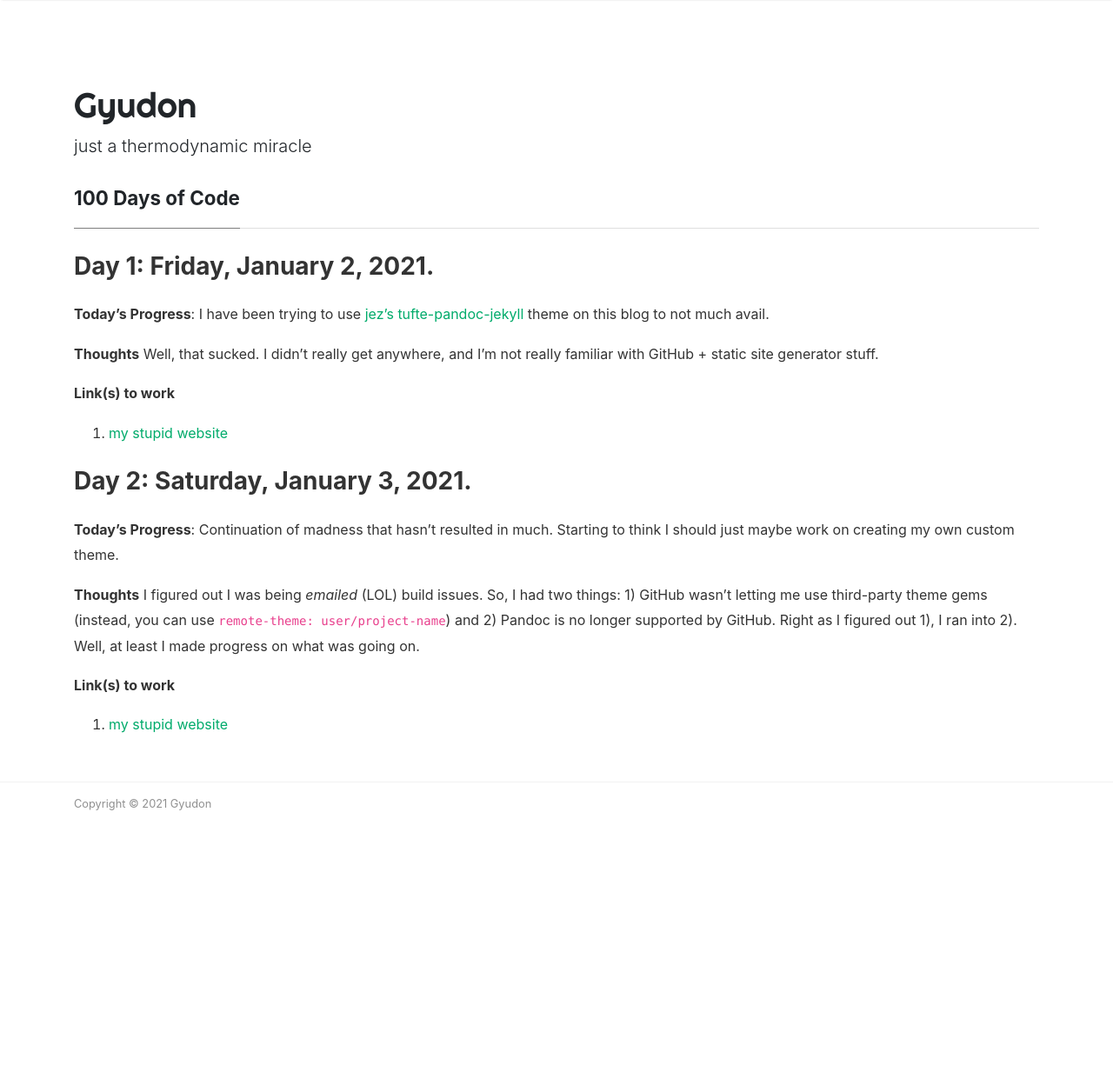
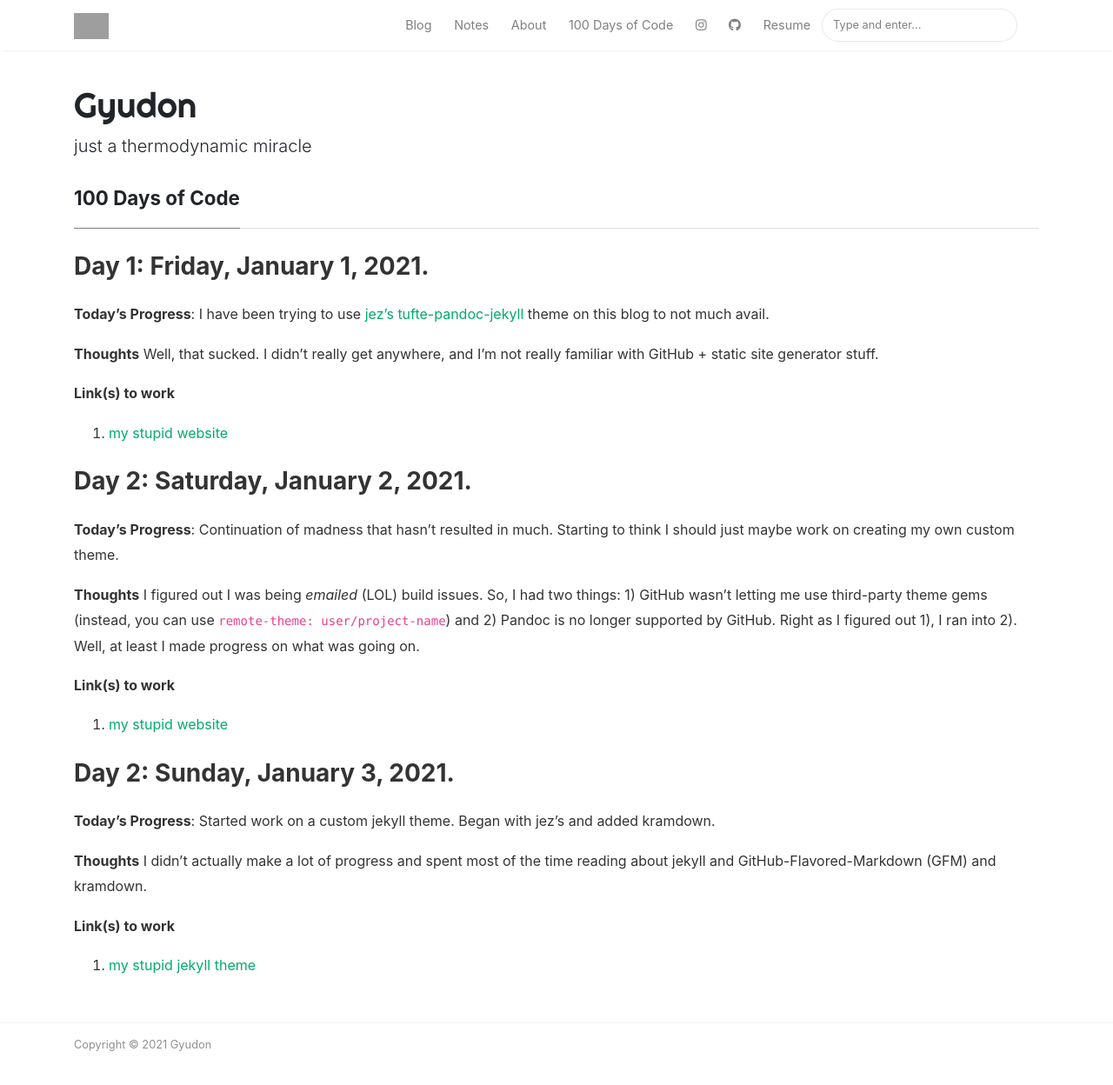
Before and after one commit to gyyu/gyyu.github.io, a Jekyll site: the page built from _pages/100doc.md, in a window 1280 px wide and 1285 px high. Shown: the top 1248 px of the window at 87% size. Built offline with Jekyll 4.4.1, drawn with Linux system fonts in a browser that asks for light colours; nearby versions of some CDN libraries; grey boxes are pictures that could not be loaded.

```diff
--- a/_pages/100doc.md
+++ b/_pages/100doc.md
@@ -4,7 +4,7 @@
 permalink: /100doc
 ---
 
-### Day 1: Friday, January 2, 2021.
+### Day 1: Friday, January 1, 2021.
 
 **Today's Progress**: I have been trying to use [jez's](https://www.github.com/jez) [tufte-pandoc-jekyll](https://www.github.com/jez/tufte-pandoc-jekyll/) theme on this blog to not much avail.
 
@@ -13,7 +13,7 @@
 **Link(s) to work**
 1. [my stupid website](https://gyyu.github.io/)
 
-### Day 2: Saturday, January 3, 2021.
+### Day 2: Saturday, January 2, 2021.
 
 **Today's Progress**: Continuation of madness that hasn't resulted in much. Starting to think I should just maybe work on creating my own custom theme.
 
@@ -21,3 +21,12 @@
 
 **Link(s) to work**
 1. [my stupid website](https://gyyu.github.io/)
+
+### Day 2: Sunday, January 3, 2021.
+
+**Today's Progress**: Started work on a custom jekyll theme. Began with jez's and added kramdown.
+
+**Thoughts** I didn't actually make a lot of progress and spent most of the time reading about jekyll and GitHub-Flavored-Markdown (GFM) and kramdown.
+
+**Link(s) to work**
+1. [my stupid jekyll theme](https://https.github.com/gyyu/gyukekyll)
```
